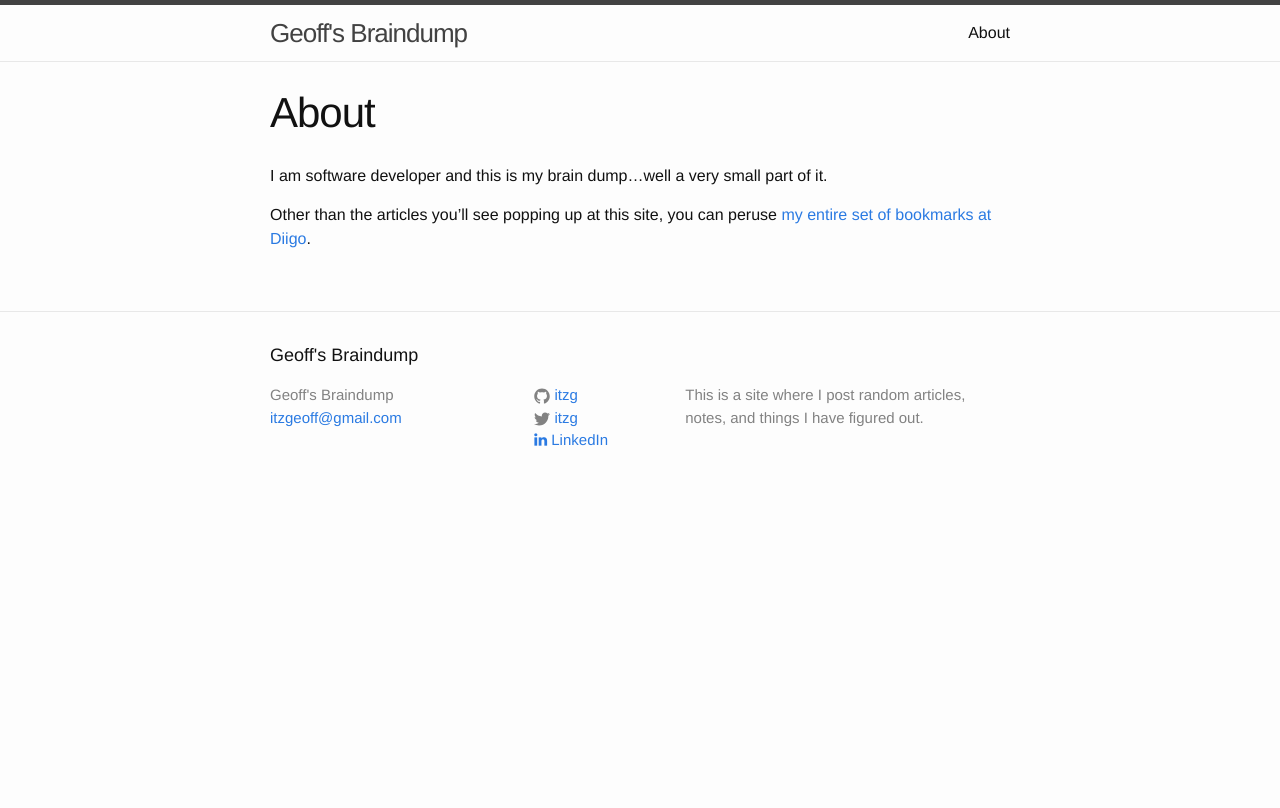
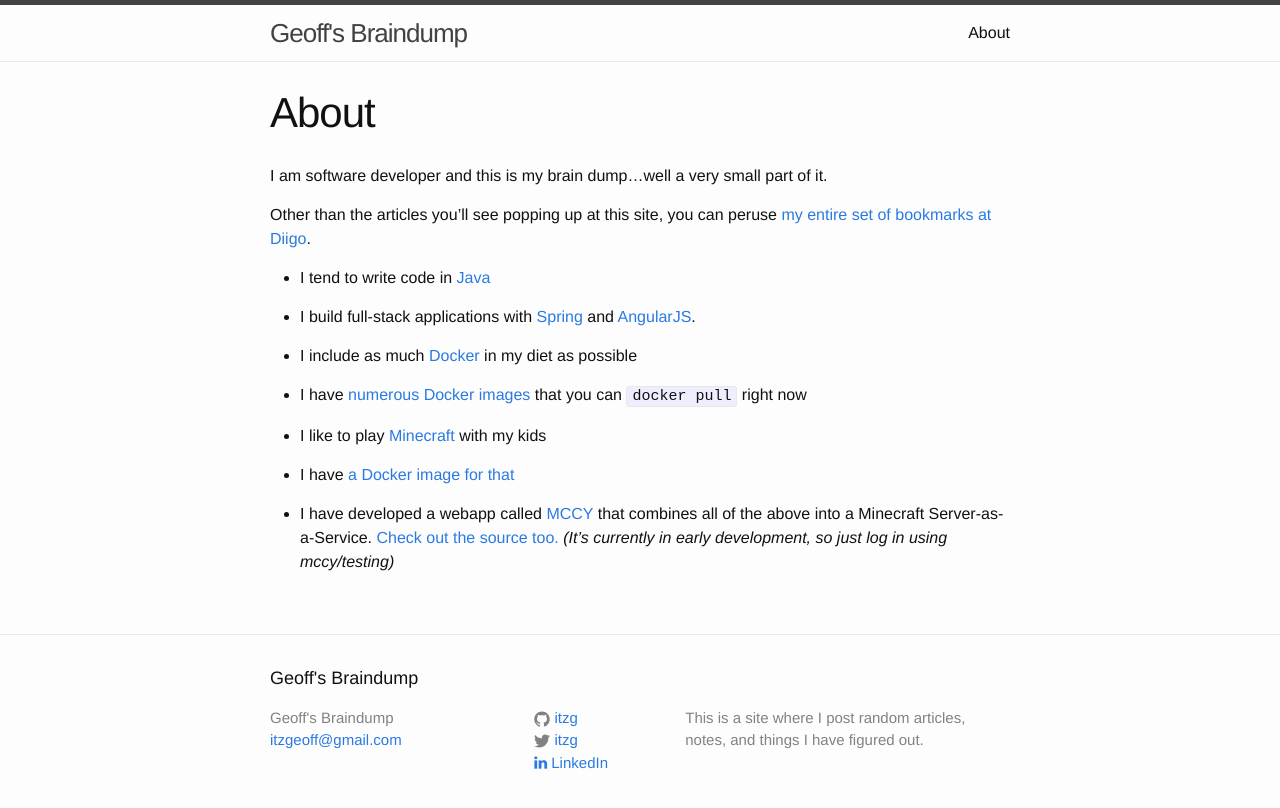
Before and after one commit to itzg/itzg.github.io, a Jekyll site: the page built from about.md, in a window 1280 px wide. Shown: the top 808 px of the page. Built offline with Jekyll 4.4.1, drawn with Linux system fonts in a browser that asks for light colours; nearby versions of some CDN libraries.

Commit message:
Fleshed out about the About

```diff
--- a/about.md
+++ b/about.md
@@ -8,3 +8,20 @@
 
 Other than the articles you'll see popping up at this site, you can peruse
 [my entire set of bookmarks at Diigo](https://www.diigo.com/user/itzgeoff).
+
+* I tend to write code in [Java](https://www.java.com)
+
+* I build full-stack applications with
+[Spring](https://spring.io/) and [AngularJS](https://angularjs.org/).
+
+* I include as much [Docker](https://www.docker.com/) in my diet as possible
+
+* I have [numerous Docker images](https://hub.docker.com/u/itzg/) that you can `docker pull` right now
+
+* I like to play [Minecraft](https://www.minecraft.net/) with my kids
+
+* I have [a Docker image for that](https://hub.docker.com/r/itzg/minecraft-server/)
+
+* I have developed a webapp called [MCCY](https://mccy.itzg.me/) that combines all of the above
+into a Minecraft Server-as-a-Service. [Check out the source too.](https://github.com/moorkop/mccy-engine)
+_(It's currently in early development, so just log in using mccy/testing)_
```
